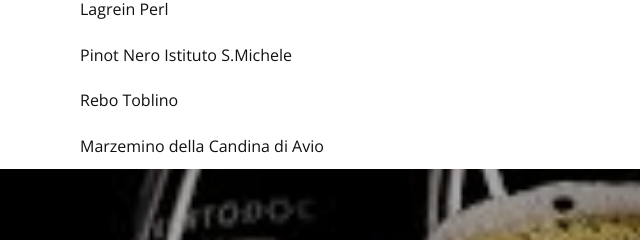
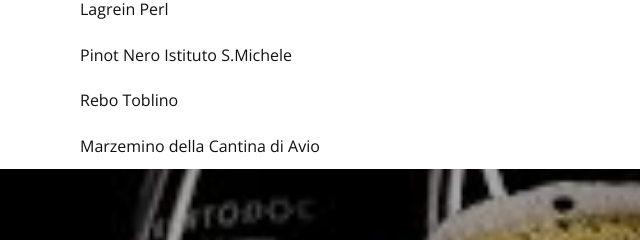
Before and after one commit to LOLLETTU/lollettu.github.io, a plain HTML site: page index.html in a window 1280 px wide. Shown: the part 6998-7238 px from the top of the page, 0-640 px from the left. Drawn offline with nearby package versions, Linux system fonts and the light colour scheme.

Commit message:
3.3.Candina

```diff
--- a/index.html
+++ b/index.html
@@ -668,7 +668,7 @@
                 <td class="u-table-cell">€ 3,50</td>
               </tr>
               <tr style="height: 45px;">
-                <td class="u-table-cell">Marzemino della Candina di Avio</td>
+                <td class="u-table-cell">Marzemino della Cantina di Avio</td>
                 <td class="u-table-cell">€ 2,00</td>
               </tr>
             </tbody>
```
Also changed, not shown: 1 other file.
